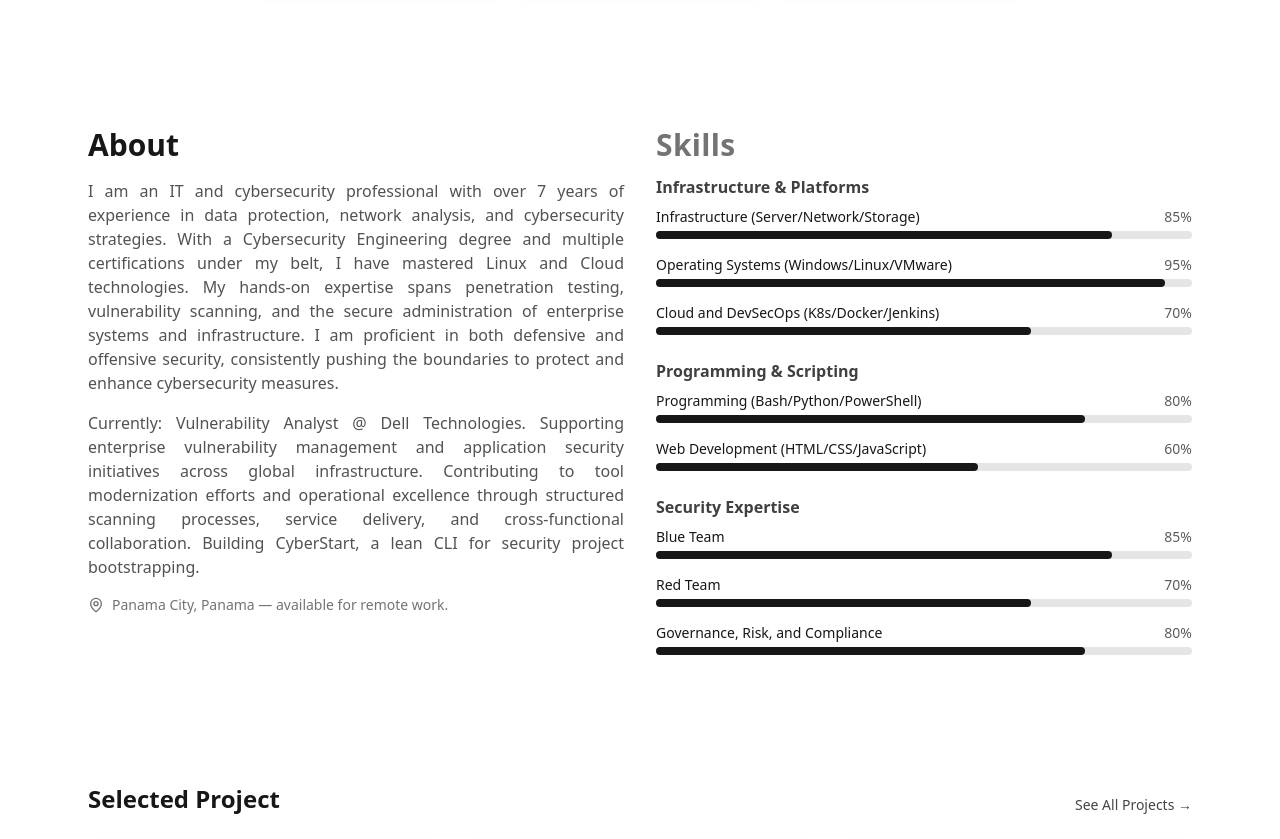
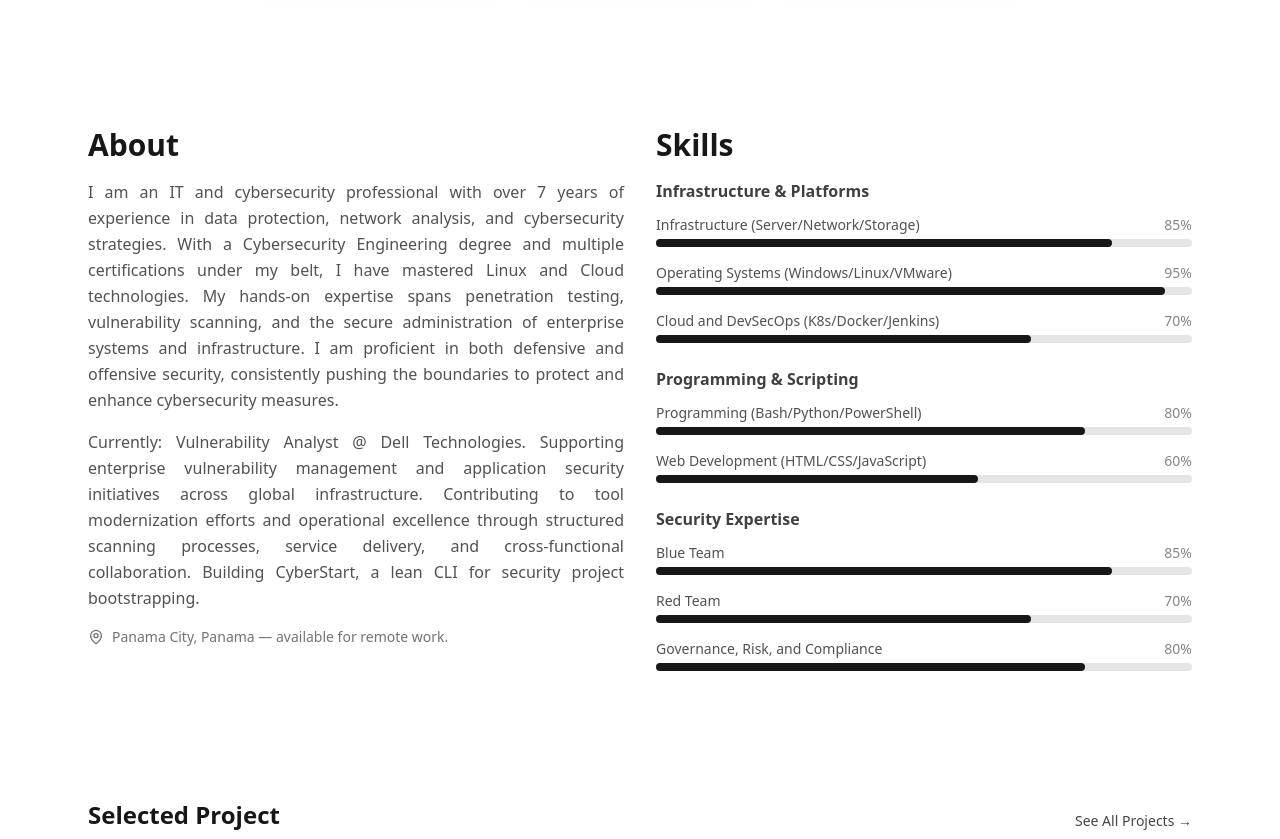
Before and after one commit to adrianbacceli/adrianbacceli.github.io, a React (Vite) app: page / in a window 1280 px wide. Shown: the part 707-1546 px from the top of the page. Built offline with nearby package versions, Linux system fonts and the light colour scheme.

Commit message:
Fixed responsiveness - except navbar

```diff
--- a/src/PersonalLanding.tsx
+++ b/src/PersonalLanding.tsx
@@ -166,11 +166,15 @@ export default function PersonalLanding() {
         </p>
 
         {/* Buttons + socials */}
-        <div className="mt-6 flex flex-wrap justify-center gap-4">
+        <div className="mt-6 flex flex-wrap items-center justify-center gap-4">
           <Button onClick={() => setShowPopup(true)}>Work with me</Button>
+
           <Button variant="outline" asChild>
             <a href="#resume">Resume</a>
           </Button>
+
+          {/* ← this whole block is now ONE item in the row */}
+          <div className="flex flex-nowrap items-center gap-2 whitespace-nowrap">
             {socials.map(({ label, icon: Icon, href }) => (
               <a
                 key={label}
@@ -183,6 +187,7 @@ export default function PersonalLanding() {
                 <Icon className="h-5 w-5" />
               </a>
             ))}
+          </div>
         </div>
 
         {/* Inline Results Row */}
@@ -220,37 +225,43 @@ export default function PersonalLanding() {
     {/* About */}
       <section id="about" className="py-12 md:py-16">
         <div className="mx-auto max-w-6xl grid gap-8 md:grid-cols-2 px-6">
+          {/* Left: About */}
           <div className="space-y-4">
             <h2 className="text-2xl font-semibold md:text-3xl">About</h2>
-            <p className="text-neutral-600 dark:text-neutral-300 text-justify">
-              I am an IT and cybersecurity professional with over 7 years of experience in data protection, network analysis, and cybersecurity strategies. With a Cybersecurity Engineering degree and multiple certifications under my belt, I have mastered Linux and Cloud technologies. My hands-on expertise spans penetration testing, vulnerability scanning, and the secure administration of enterprise systems and infrastructure. I am proficient in both defensive and offensive security, consistently pushing the boundaries to protect and enhance cybersecurity measures.
+            <p className="text-neutral-600 dark:text-neutral-300 text-justify leading-relaxed">
+              I am an IT and cybersecurity professional with over 7 years of experience in data protection, network analysis,
+              and cybersecurity strategies. With a Cybersecurity Engineering degree and multiple certifications under my belt,
+              I have mastered Linux and Cloud technologies. My hands-on expertise spans penetration testing, vulnerability
+              scanning, and the secure administration of enterprise systems and infrastructure. I am proficient in both defensive
+              and offensive security, consistently pushing the boundaries to protect and enhance cybersecurity measures.
             </p>
-            <p className="text-neutral-600 dark:text-neutral-300 text-justify">
-              Currently: Vulnerability Analyst @ Dell Technologies. Supporting enterprise vulnerability management and application security initiatives across global infrastructure. Contributing to tool modernization efforts and operational excellence through structured scanning processes, service delivery, and cross-functional collaboration.
+            <p className="text-neutral-600 dark:text-neutral-300 text-justify leading-relaxed">
+              Currently: Vulnerability Analyst @ Dell Technologies. Supporting enterprise vulnerability management and
+              application security initiatives across global infrastructure. Contributing to tool modernization efforts and
+              operational excellence through structured scanning processes, service delivery, and cross-functional collaboration.
               Building <span className="font-medium">CyberStart</span>, a lean CLI for security project bootstrapping.
             </p>
             <p className="flex items-center gap-2 text-sm text-neutral-500 dark:text-neutral-400">
               <MapPin className="h-4 w-4" /> Panama City, Panama — available for remote work.
             </p>
           </div>
-          <div>
-            <div className="mb-3 text-sm font-medium tracking-wide text-neutral-500 dark:text-neutral-400">
+
+          {/* Right: Skills */}
           <div className="space-y-4">
             <h2 className="text-2xl font-semibold md:text-3xl">Skills</h2>
-              </div>
-            </div>
-            <div className="space-y-6">
+            {/* Inherit the same text tone & rhythm as About */}
+            <div className="space-y-6 text-neutral-600 dark:text-neutral-300 leading-relaxed">
               {skills.map((group) => (
-                <div key={group.category}>
-                  <div className="mb-2 text-base font-semibold text-neutral-700 dark:text-neutral-300">
+                <section key={group.category} className="space-y-3">
+                  <h3 className="text-base font-semibold text-neutral-700 dark:text-neutral-200">
                     {group.category}
-                  </div>
+                  </h3>
                   <div className="space-y-4">
                     {group.items.map((s) => (
                       <SkillBar key={s.label} label={s.label} value={s.value} />
                     ))}
                   </div>
-                </div>
+                </section>
               ))}
             </div>
           </div>
@@ -267,8 +278,10 @@ export default function PersonalLanding() {
           <Card className="h-full border-neutral-200 transition hover:shadow-md dark:border-neutral-800">
             <CardContent className="pt-6">
               <h3 className="text-lg font-semibold">Knowledge Management</h3>
-              <p className="mt-2 text-sm text-neutral-600 dark:text-neutral-300 text-justify">This space is dedicated to sharing insights, tools, and learnings in cybersecurity and technology.
-It serves as a knowledge center — a growing collection of notes, resources, experiments, and guides designed to inform, challenge, and connect.</p>
+              <p className="mt-2 text-sm text-neutral-600 dark:text-neutral-300 text-justify">This space is dedicated to
+                sharing insights, tools, and learnings in cybersecurity and technology. It serves as a knowledge center —
+                a growing collection of notes, resources, experiments, and guides designed to inform,
+                challenge, and connect.</p>
               <div className="mt-4 mb-4 flex flex-wrap gap-2">
                 <span className="rounded-full border border-neutral-200 px-2 py-0.5 text-xs dark:border-neutral-800">Knowledge</span>
                 <span className="rounded-full border border-neutral-200 px-2 py-0.5 text-xs dark:border-neutral-800">Security</span>
```
Also changed, not shown: 4 other files (tests, documents, lock files or other folders). Lines whose indentation alone changed are shown as unchanged.
